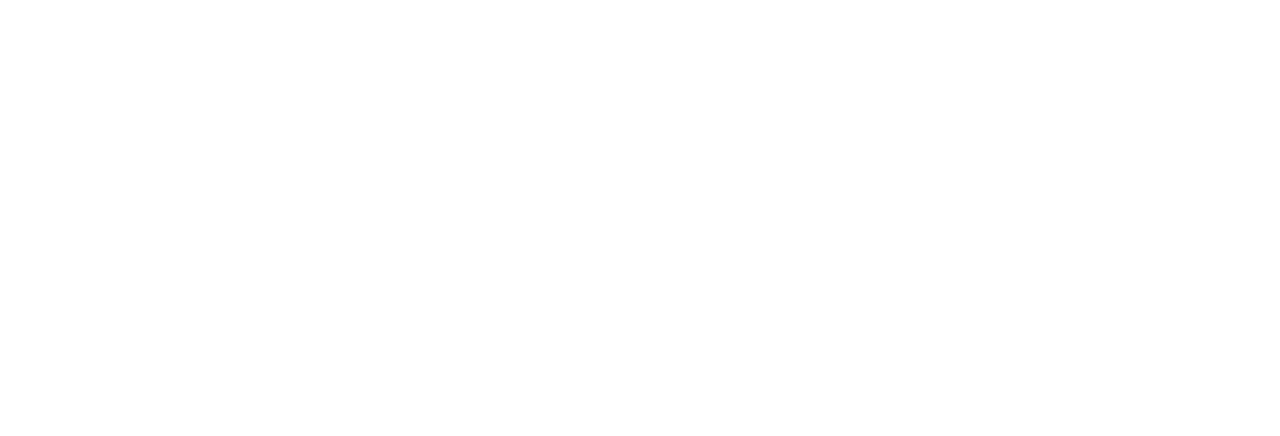
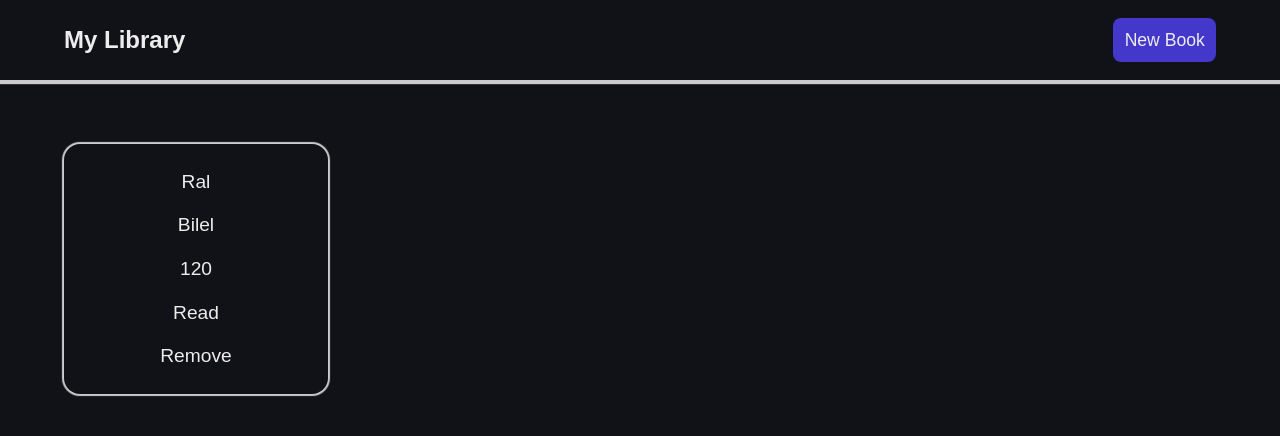
Before and after one commit to bilelhamitouche/library, a plain HTML site: page index.html in a window 1280 px wide. Drawn offline with Linux system fonts and the light colour scheme.

Commit message:
Adding some features like adding a book, displaying all the books.

```diff
--- a/index.html
+++ b/index.html
@@ -6,5 +6,24 @@
     <link href="style.css" rel="stylesheet"/>
     <script src="script.js" defer></script>
   </head>
-  <body></body>
+  <body>
+    <header>
+      <dialog class="modal">
+	<form class="new-book-form" method="dialog">
+	  <p>Add new Book</p>
+	  <input name="title" type="text" value="" placeholder="Book title" id="title"/>
+	  <input name="author" type="text" value="" placeholder="Book author" id="title"/>
+	  <input name="numberOfPages" type="number" value="" placeholder="Number of pages" id="numberOfPages"/>
+	<button type="submit" class="add-button">Add Book</button>
+	<button class="remove-button">Remove Book</button>
+	</form>
+      </dialog>
+      <nav>
+	<h1>My Library</h1>
+	<button class="new-book">New Book</button>
+      </nav>
+    </header>
+    <main>
+    </main>
+  </body>
 </html>
--- a/script.js
+++ b/script.js
@@ -0,0 +1,71 @@
+
+
+// book constructor
+const Book = function (title, author, numPages, status) {
+  this.title = title;
+  this.author = author;
+  this.numPages = numPages;
+  this.status = status;
+};
+
+Book.prototype.toggleStatus = function () {
+  this.status === 'Read' ? this.status = 'Not Read' : this.status = 'Read';
+};
+
+// library
+const myLibrary = [];
+const book = new Book('Ral', 'Bilel', 120, 'Read');
+myLibrary.push(book);
+
+// adding book to library
+const addBookToLibrary = (title, author, numPages, status) => {
+  const book = new Book(title, author, numPages, status);
+  myLibrary
+    .push(book);
+};
+
+// grabbing the DOM elements
+const main = document.querySelector('main');
+const newBookButton = document.querySelector('.new-book');
+const modal = document.querySelector('.modal');
+const closeModalButton = document.querySelector('.close-button');
+
+// event listener for creating a new book
+newBookButton.addEventListener('click', () => {
+  modal.showModal();
+});
+
+// display the books on the page
+const displayBooks = function () {
+  myLibrary
+    .forEach(book => {
+      const card = document.createElement('div');
+      card.classList = 'card';
+      card.dataset.index = myLibrary.indexOf(book);
+      const cardTitle = document.createElement('p');
+      cardTitle.textContent = book.title;
+      cardTitle.classList = '.card-title';
+      const cardAuthor = document.createElement('p');
+      cardAuthor.textContent = book.author;
+      cardAuthor.classList = '.card-author';
+      const cardNumPages = document.createElement('p');
+      cardNumPages.textContent = book.numPages;
+      cardNumPages.classList = '.card-author';
+      const cardStatus = document.createElement('div');
+      cardStatus.textContent = book.status;
+      cardStatus.classList = '.card-status';
+      const cardRemove = document.createElement('div');
+      cardRemove.textContent = 'Remove';
+      cardRemove.classList = '.card-remove';
+      card.appendChild(cardTitle);
+      card.appendChild(cardAuthor);
+      card.appendChild(cardNumPages);
+      card.appendChild(cardStatus);
+      card.appendChild(cardRemove);
+      main.appendChild(card);
+    });
+};
+
+console.log(myLibrary.indexOf(book));
+
+displayBooks();
--- a/style.css
+++ b/style.css
@@ -3,4 +3,94 @@
   padding: 0;
   margin: 0;
   box-sizing: border-box;
+  font-family: Poppins, sans-serif;
 }
+
+body {
+  background-color: #111118;
+  color: #ededed;
+  height: 100vh;
+  display: grid;
+  grid-template: 80px 1fr / 1fr;
+}
+
+header {
+  box-shadow: 0 0 1px 4px #cccccc;
+}
+
+.modal {
+  position: relative;
+  top: 150px;
+  margin: 0 auto;
+  height: 350px;
+  width: 300px;
+  border-radius: 1rem;
+}
+
+.new-book-form {
+  display: grid;
+  place-items: center;
+  gap: 1.5rem;
+  padding: 1rem;
+}
+
+.new-book-form > input {
+  border: none;
+  border-radius: .5rem;
+  height: 2rem;
+  padding-left: .5rem;
+}
+
+input:focus {
+  border: none;
+  outline: none;
+}
+
+.add-button, .remove-button {
+  width: 95%;
+  height: 2rem;
+  border: none;
+  border-radius: .5rem;
+}
+
+nav {
+  padding: 0 4rem;
+  height: 100%;
+  display: flex;
+  justify-content: space-between;
+  align-items: center;
+}
+
+.new-book {
+  border: none;
+  border-radius: .5rem;
+  background-color: #4338ca;
+  color: inherit;
+  font-size: 1.1rem;
+  border: none;
+  padding: .7rem;
+  cursor: pointer;
+}
+
+.new-book:hover {
+  background-color: #312e81;
+}
+
+main {
+  display: grid;
+  padding: 4rem;
+  grid-template: auto / repeat(auto-fill, minmax(250px, 1fr));
+  gap: 2rem;
+}
+
+.card {
+  display: grid;
+  grid-template: repeat(5, 1fr) / 1fr;
+  place-items: center;
+  height: 250px;
+  font-size: 1.2rem;
+  padding: 1rem;
+  border-radius: 1rem;
+  background-color: #111118;
+  box-shadow: 0 0 1px 2px #cccccc;
+}
```
